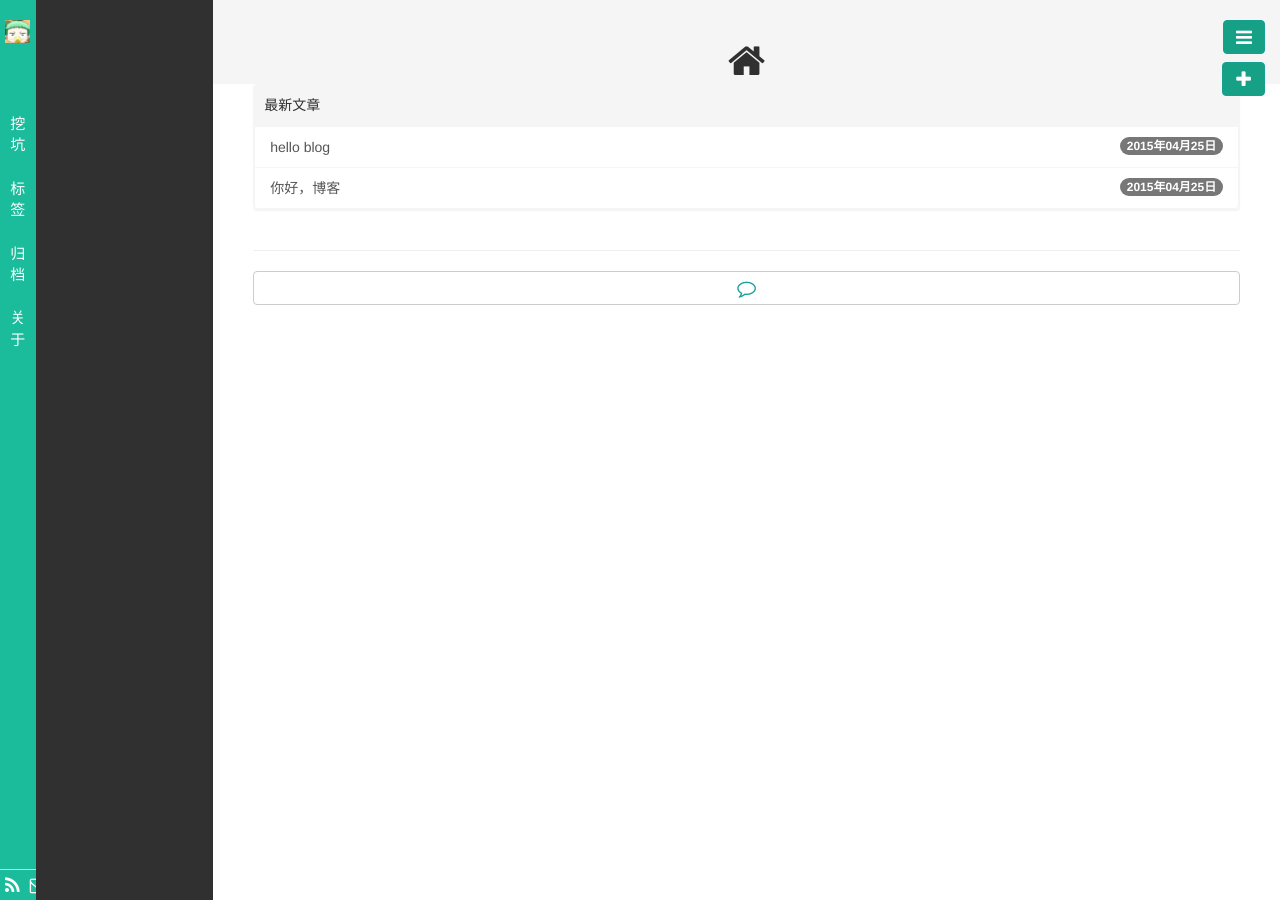
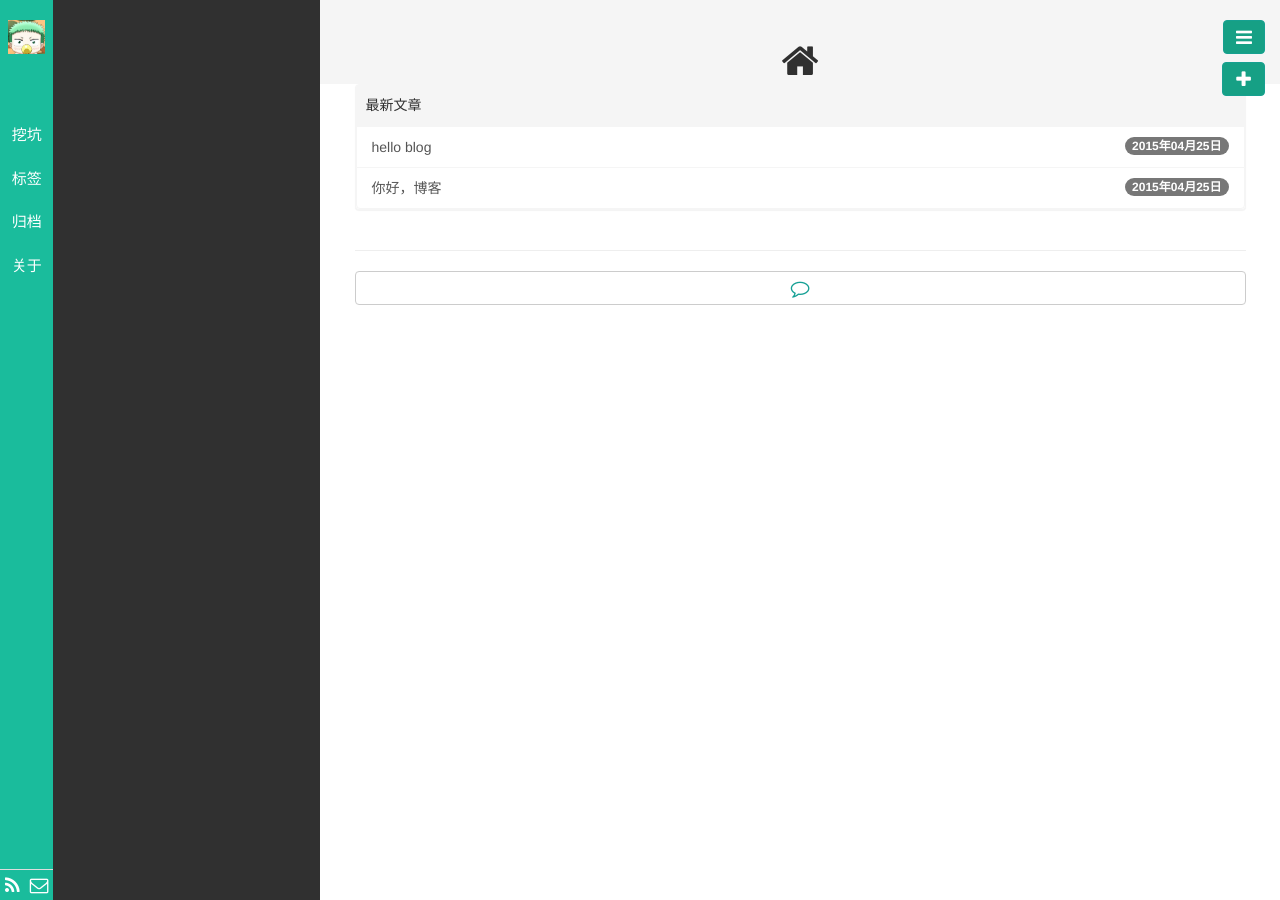
Before and after one commit to pingf/JLog, a Jekyll site: the page built from index.html, in a window 1280 px wide. Built offline with Jekyll 4.4.1, drawn with Linux system fonts in a browser that asks for light colours; nearby versions of some CDN libraries; library files that are not in the unit come from our copies; Markdown is read by kramdown in place of the engine named in the settings; the list of posts is cut into pages by our own code.

Commit message:
change back the nav col to 3

```diff
--- a/_includes/navside.html
+++ b/_includes/navside.html
@@ -1,4 +1,4 @@
-<div class="col-md-2 col-lg-2 col-sm-2 col-xs-2 aside visible-md visible-lg">
+<div class="col-md-3 col-lg-3 col-sm-3 col-xs-3 aside visible-md visible-lg">
   <div class="row">
     <div class="col-md-2 col-xs-2 aside1">
       <br>
```
